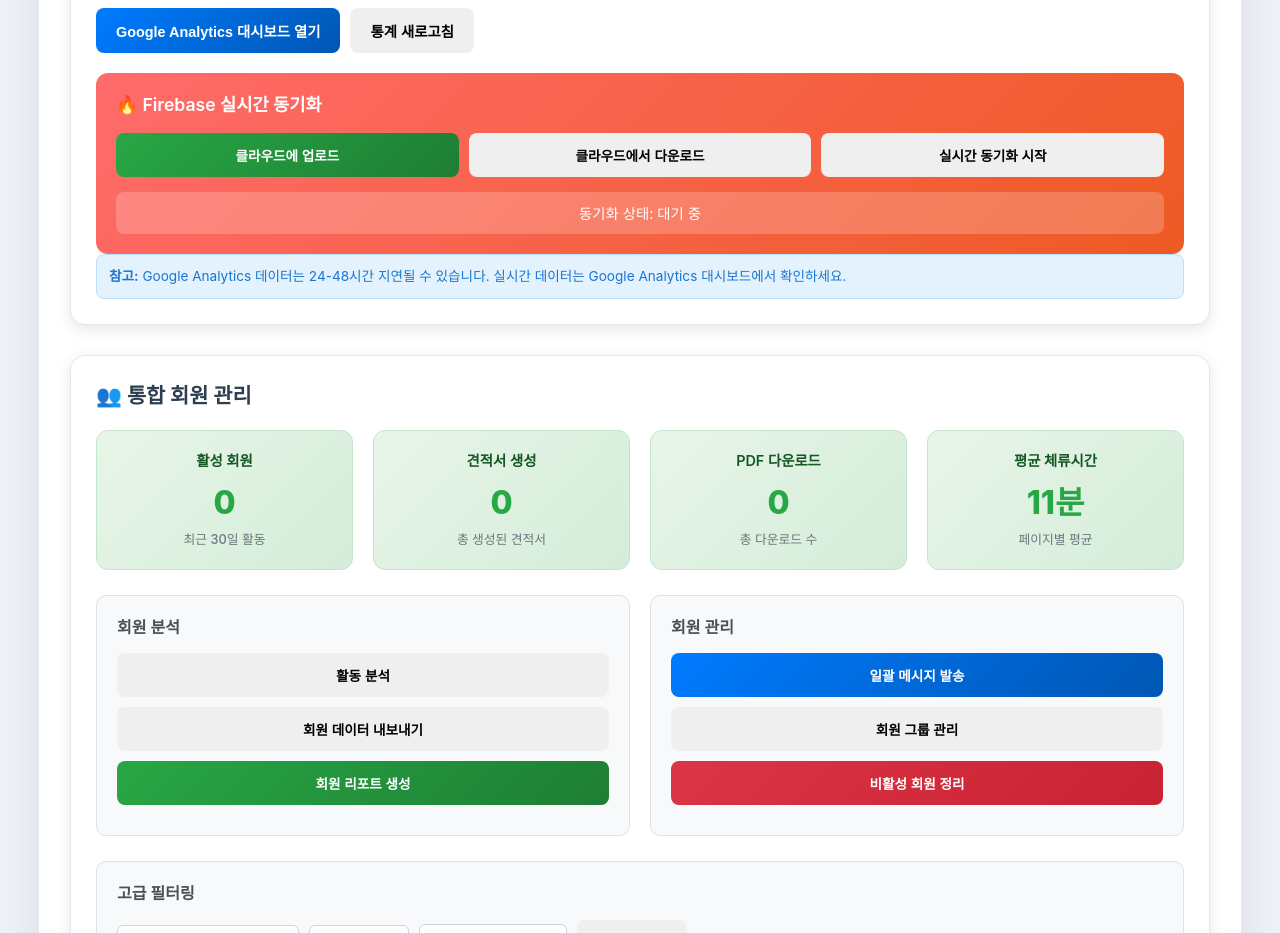
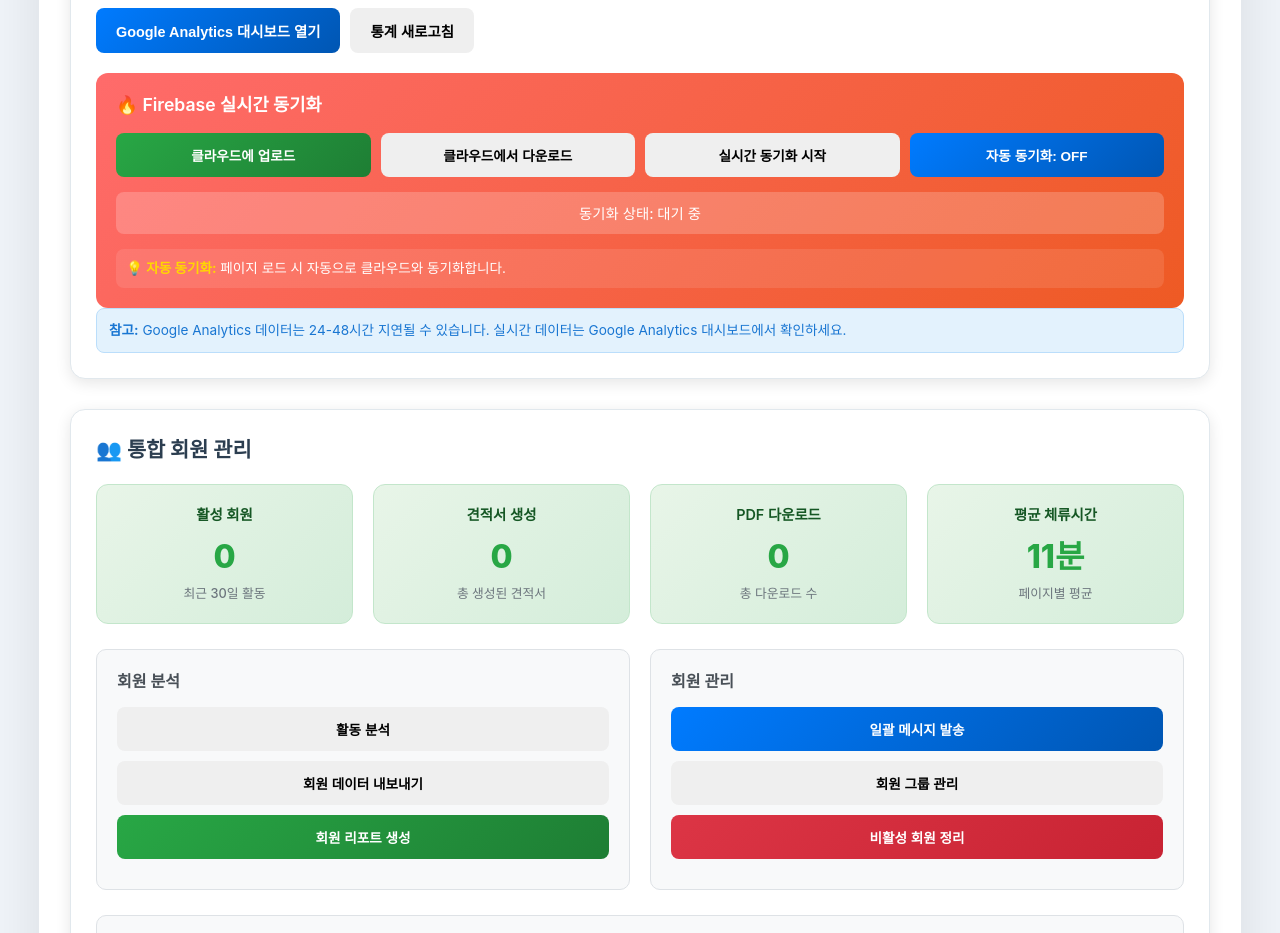
Before and after one commit to youngmin-cmd/cuc, a plain HTML site: page 관리자페이지.html in a window 1280 px wide. Shown: the part 780-1713 px from the top of the page. Drawn offline with Linux system fonts and the light colour scheme; sample sign-in values are in the browser's storage.

Commit message:
Update 관리자페이지.html

```diff
--- a/관리자페이지.html
+++ b/관리자페이지.html
@@ -545,6 +545,23 @@ body {
   background: rgba(220, 53, 69, 0.3);
 }
 
+.auto-sync-info {
+  margin-top: 15px;
+  padding: 10px;
+  background: rgba(255, 255, 255, 0.1);
+  border-radius: 8px;
+  font-size: 0.85rem;
+}
+
+.auto-sync-info p {
+  margin: 0;
+  color: white;
+}
+
+.auto-sync-info strong {
+  color: #ffd700;
+}
+
 @media (max-width: 768px) {
   .sync-buttons {
     flex-direction: column;
@@ -766,9 +783,13 @@ body {
             <button class="btn btn-success" onclick="syncToFirebase()">클라우드에 업로드</button>
             <button class="btn btn-info" onclick="syncFromFirebase()">클라우드에서 다운로드</button>
             <button class="btn btn-warning" onclick="enableRealtimeSync()">실시간 동기화 시작</button>
+            <button class="btn btn-primary" onclick="toggleAutoSync()" id="autoSyncBtn">자동 동기화: OFF</button>
           </div>
           <div class="sync-status" id="syncStatus">
             <span class="status-text">동기화 상태: 대기 중</span>
+          </div>
+          <div class="auto-sync-info">
+            <p><strong>💡 자동 동기화:</strong> 페이지 로드 시 자동으로 클라우드와 동기화합니다.</p>
           </div>
         </div>
         <div class="analytics-note">
@@ -901,6 +922,7 @@ body {
       updateVisitStats(); // 방문 통계 업데이트
       refreshAnalytics(); // Analytics 통계 표시
       updateMemberStats(); // 회원 통계 업데이트
+      initializeAutoSync(); // 자동 동기화 초기화
     });
 
     // 사용자 데이터 로드
@@ -1419,6 +1441,56 @@ body {
       }
     }
 
+    // 자동 동기화 토글
+    function toggleAutoSync() {
+      const autoSyncEnabled = localStorage.getItem('autoSyncEnabled') === 'true';
+      const newState = !autoSyncEnabled;
+
+      localStorage.setItem('autoSyncEnabled', newState.toString());
+
+      const btn = document.getElementById('autoSyncBtn');
+      if (newState) {
+        btn.textContent = '자동 동기화: ON';
+        btn.className = 'btn btn-success';
+        updateSyncStatus('자동 동기화가 활성화되었습니다.', 'success');
+      } else {
+        btn.textContent = '자동 동기화: OFF';
+        btn.className = 'btn btn-primary';
+        updateSyncStatus('자동 동기화가 비활성화되었습니다.', 'default');
+      }
+    }
+
+    // 자동 동기화 상태 확인 및 적용
+    function checkAutoSyncStatus() {
+      const autoSyncEnabled = localStorage.getItem('autoSyncEnabled') === 'true';
+      const btn = document.getElementById('autoSyncBtn');
+
+      if (autoSyncEnabled) {
+        btn.textContent = '자동 동기화: ON';
+        btn.className = 'btn btn-success';
+        // 자동으로 클라우드에서 데이터 다운로드
+        setTimeout(() => {
+          syncFromFirebase();
+        }, 1000);
+      } else {
+        btn.textContent = '자동 동기화: OFF';
+        btn.className = 'btn btn-primary';
+      }
+    }
+
+    // 페이지 로드 시 자동 동기화 확인
+    function initializeAutoSync() {
+      checkAutoSyncStatus();
+
+      // 5분마다 자동 동기화 (자동 동기화가 활성화된 경우)
+      setInterval(() => {
+        const autoSyncEnabled = localStorage.getItem('autoSyncEnabled') === 'true';
+        if (autoSyncEnabled) {
+          syncFromFirebase();
+        }
+      }, 5 * 60 * 1000); // 5분
+    }
+
     // 사용자 검색/필터링
     function filterUsers() {
       const searchTerm = document.getElementById('searchInput').value.toLowerCase();
```
